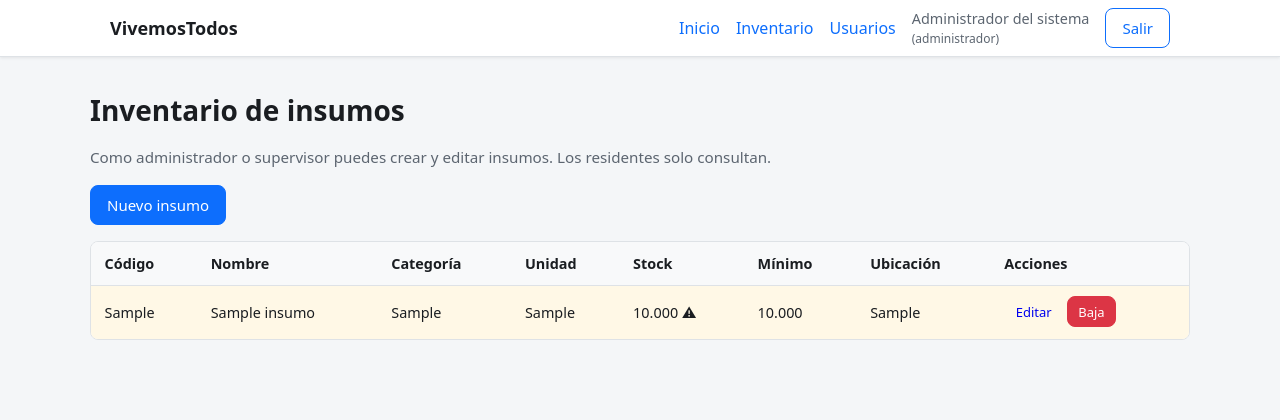
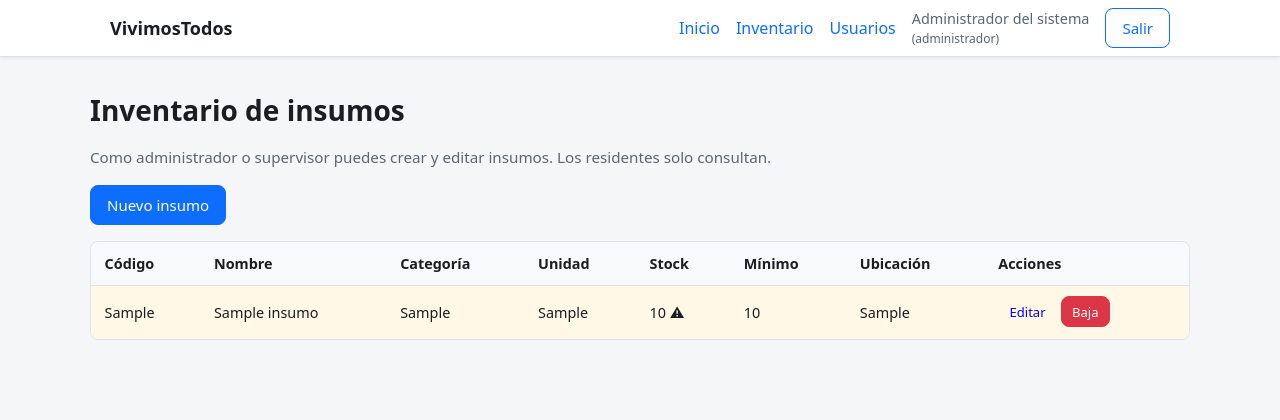
Before and after one commit to DoradoPhantom/VivimosTodos, a PHP site: page /inventario/index.php in a window 1280 px wide. Shown: the top 420 px of the page. Run offline with PHP 8.4, Linux system fonts and the light colour scheme; a user stored in the database is signed in; tables that the repository leaves empty hold one stand-in row (values such as "Sample post").

Commit message:
Fix: corrección de rutas VivimosTodos y validación de inventario para usar solo enteros

```diff
--- a/assets/css/style.css
+++ b/assets/css/style.css
@@ -1,4 +1,4 @@
-/* VivemosTodos — estilos base */
+/* VivimosTodos — estilos base */
 :root {
     --bg: #f4f6f8;
     --surface: #fff;
--- a/includes/config.php
+++ b/includes/config.php
@@ -10,5 +10,5 @@ const DB_USER = 'root';
 const DB_PASS = '';
 const DB_CHARSET = 'utf8mb4';
 
-/** Ruta base URL desde htdocs (sin barra final). Ej: /VivemosTodos */
-const BASE_PATH = '/VivemosTodos';
+/** Ruta base URL desde htdocs (sin barra final). Ej: /VivimosTodos */
+const BASE_PATH = '/VivimosTodos';
--- a/includes/header.php
+++ b/includes/header.php
@@ -1,7 +1,7 @@
 <?php
 declare(strict_types=1);
 if (!isset($pageTitle)) {
-    $pageTitle = 'VivemosTodos';
+    $pageTitle = 'VivimosTodos';
 }
 $user = current_user();
 ?>
@@ -16,7 +16,7 @@ $user = current_user();
 <body>
 <header class="site-header">
     <div class="wrap header-inner">
-        <a class="logo" href="<?= htmlspecialchars(url('index.php'), ENT_QUOTES, 'UTF-8') ?>">VivemosTodos</a>
+        <a class="logo" href="<?= htmlspecialchars(url('index.php'), ENT_QUOTES, 'UTF-8') ?>">VivimosTodos</a>
         <?php if ($user): ?>
             <nav class="nav-main">
                 <a href="<?= htmlspecialchars(url('index.php'), ENT_QUOTES, 'UTF-8') ?>">Inicio</a>
--- a/inventario/index.php
+++ b/inventario/index.php
@@ -70,15 +70,15 @@ require dirname(__DIR__) . '/includes/header.php';
         <tbody>
         <?php foreach ($insumos as $row): ?>
             <?php
-            $low = (float) $row['cantidad_stock'] <= (float) $row['stock_minimo'];
+            $low = (int) $row['cantidad_stock'] <= (int) $row['stock_minimo'];
             ?>
             <tr class="<?= $low ? 'row-warning' : '' ?>">
                 <td><?= htmlspecialchars($row['codigo'] ?? '—', ENT_QUOTES, 'UTF-8') ?></td>
                 <td><?= htmlspecialchars($row['nombre'], ENT_QUOTES, 'UTF-8') ?></td>
                 <td><?= htmlspecialchars($row['categoria'] ?? '—', ENT_QUOTES, 'UTF-8') ?></td>
                 <td><?= htmlspecialchars($row['unidad_medida'], ENT_QUOTES, 'UTF-8') ?></td>
-                <td><?= htmlspecialchars((string) $row['cantidad_stock'], ENT_QUOTES, 'UTF-8') ?><?= $low ? ' ⚠' : '' ?></td>
-                <td><?= htmlspecialchars((string) $row['stock_minimo'], ENT_QUOTES, 'UTF-8') ?></td>
+                <td><?= htmlspecialchars((string) (int) $row['cantidad_stock'], ENT_QUOTES, 'UTF-8') ?><?= $low ? ' ⚠' : '' ?></td>
+                <td><?= htmlspecialchars((string) (int) $row['stock_minimo'], ENT_QUOTES, 'UTF-8') ?></td>
                 <td><?= htmlspecialchars($row['ubicacion'] ?? '—', ENT_QUOTES, 'UTF-8') ?></td>
                 <?php if ($canEdit): ?>
                     <td class="actions">
--- a/login.php
+++ b/login.php
@@ -37,7 +37,7 @@ $pageTitle = 'Iniciar sesión';
 </head>
 <body class="auth-body">
 <div class="auth-card">
-    <h1>VivemosTodos</h1>
+    <h1>VivimosTodos</h1>
     <p class="muted">Ingreso al sistema</p>
     <?php if ($error !== ''): ?>
         <div class="alert alert-error"><?= htmlspecialchars($error, ENT_QUOTES, 'UTF-8') ?></div>
--- a/sql/schema.sql
+++ b/sql/schema.sql
@@ -1,4 +1,4 @@
--- VivemosTodos - Esquema MySQL (XAMPP)
+-- VivimosTodos - Esquema MySQL (XAMPP)
 -- Ejecutar desde phpMyAdmin o: mysql -u root < schema.sql
 -- Acceso al sistema por NOMBRE DE USUARIO (no correo), típico en conjunto residencial.
 
```
Also changed, not shown: inventario/formulario.php (+6 -4 lines).
